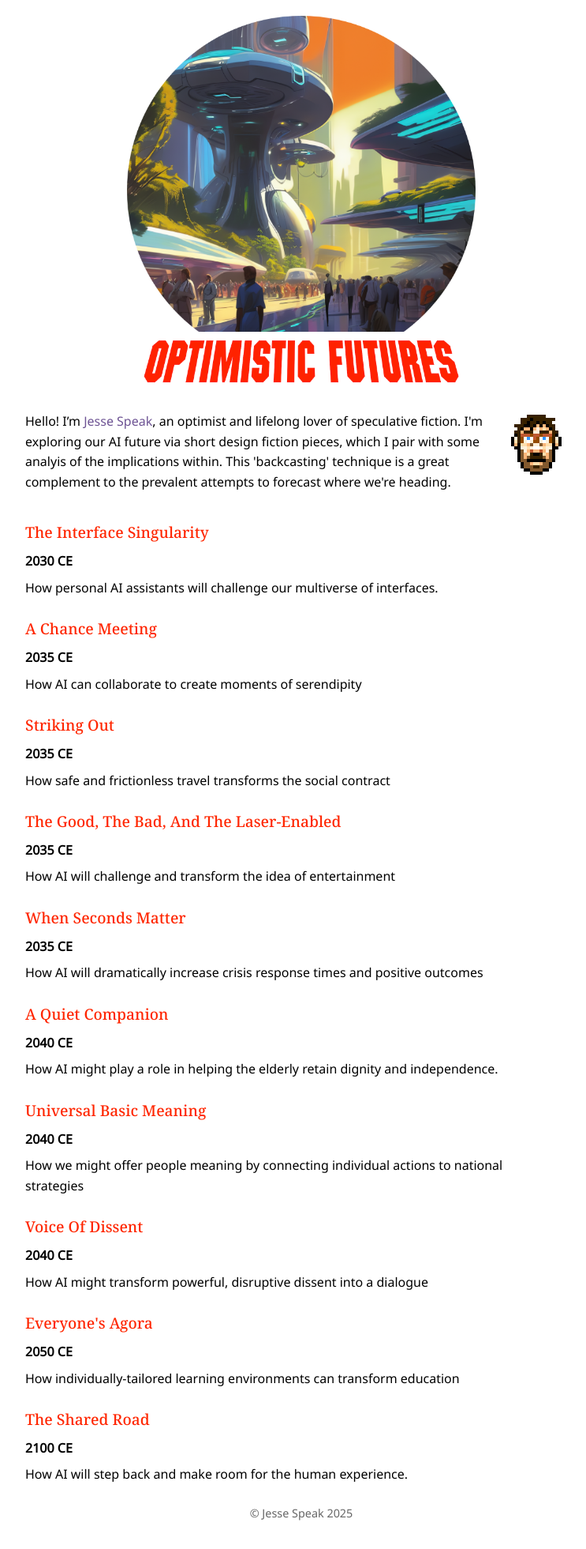
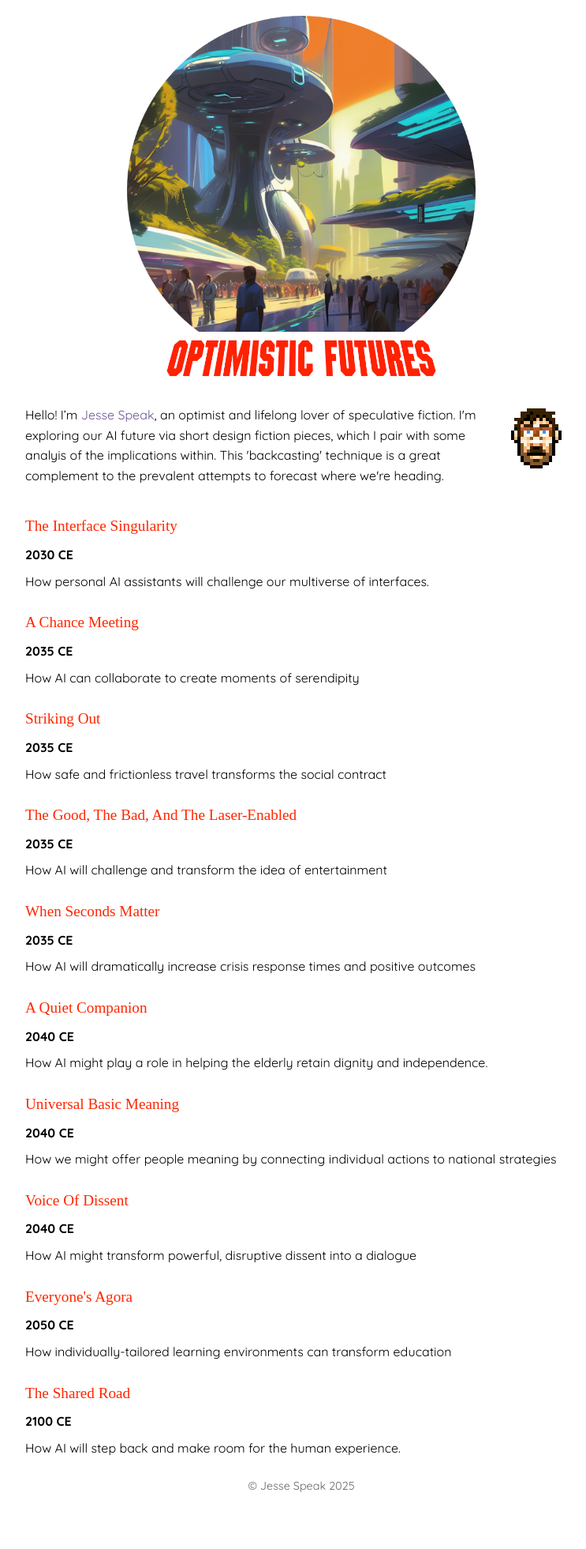
Before and after one commit to jessespeak/jessespeak.github.io, a Jekyll site: the page built from index.html, in a window 1280 px wide. Shown: the whole page at 79% size, without its empty margins (258-1001 px from the left). Built offline with Jekyll 4.4.1, drawn with Linux system fonts in a browser that asks for light colours; some web fonts are replaced; after the commit the page ends 1928 px from its top, so only the background shows below that.

Commit message:
Changing fonts

```diff
--- a/_layouts/default.html
+++ b/_layouts/default.html
@@ -7,7 +7,7 @@
 
 <link rel="preconnect" href="https://fonts.googleapis.com">
 <link rel="preconnect" href="https://fonts.gstatic.com" crossorigin>
-<link href="https://fonts.googleapis.com/css2?family=Noto+Sans:ital@0;1&family=Noto+Serif:ital,wght@0,500;1,500&display=swap" rel="stylesheet">
+<link href="https://fonts.googleapis.com/css2?family=Bowlby+One+SC&family=Quicksand:wght@300..700&display=swap" rel="stylesheet">
 <link rel="stylesheet" href="/assets/css/styles.css">
 
 </head>
--- a/assets/css/styles.css
+++ b/assets/css/styles.css
@@ -1,9 +1,10 @@
 
 /* Global Styles */
     body {
-    font-family: "Noto Sans", sans-serif;
-    font-weight: 400;
-    font-style: normal;
+    font-family: "Quicksand", serif;
+  font-optical-sizing: auto;
+  font-weight: <weight>;
+  font-style: 400;
       max-width: 700px;
       margin: 0 auto;
       padding: 20px;
@@ -20,8 +21,8 @@
     padding-right: 20px;
 }
     h1, h2, h3 {
-  font-family: "Noto Serif", serif;
-  font-weight: 500;
+  font-family: "Bowlby One SC", serif;
+  font-weight: 400;
   font-style: normal;
 }
 h1 {
```
